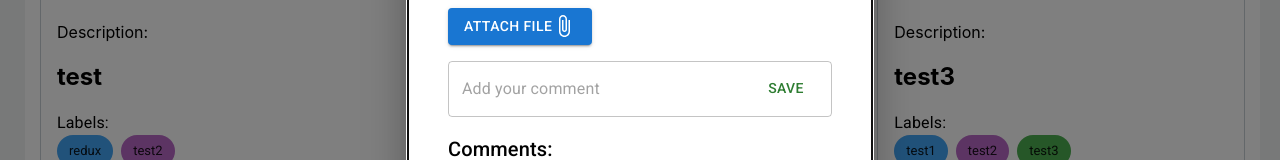
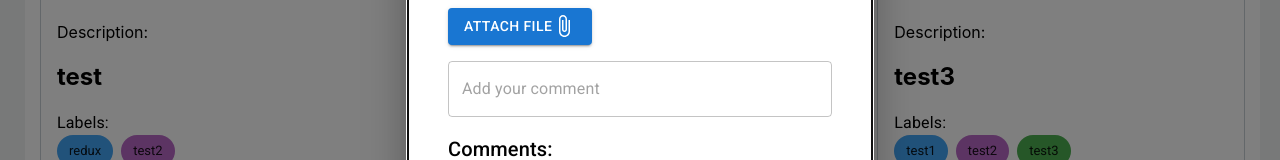
Before and after one commit to milad1367/inter-task-planner, a React (Create React App) app: page /tasks/1 in a window 1280 px wide. Shown: the part 472-632 px from the top of the page. Built offline with nearby package versions, Linux system fonts and the light colour scheme.

Commit message:
feat-Improve SingleTaskForm

```diff
--- a/src/features/tasks/SingleTaskForm.tsx
+++ b/src/features/tasks/SingleTaskForm.tsx
@@ -115,6 +115,8 @@ export const SingleTaskForm = () => {
                 id="outlined-adornment-title"
                 label="Title"
                 endAdornment={
+                  <>
+                    {editedTask?.title !== title && (
                       <Button
                         disableRipple
                         name={"title"}
@@ -124,6 +126,8 @@ export const SingleTaskForm = () => {
                       >
                         Save
                       </Button>
+                    )}
+                  </>
                 }
               />
             </FormControl>
@@ -138,6 +142,8 @@ export const SingleTaskForm = () => {
                 onChange={handleOnChange}
                 value={editedTask?.description}
                 endAdornment={
+                  <>
+                    {editedTask.description !== description && (
                       <Button
                         disableRipple
                         name="description"
@@ -147,6 +153,8 @@ export const SingleTaskForm = () => {
                       >
                         Save
                       </Button>
+                    )}
+                  </>
                 }
               />
             </FormControl>
@@ -193,15 +201,19 @@ export const SingleTaskForm = () => {
                 value={editedTask.comment}
                 placeholder="Add your comment"
                 endAdornment={
+                  <>
+                    {!!editedTask.comment && (
                       <Button
                         disableRipple
                         name="comment"
-                    id="description-save-button"
+                        id="comment-save-button"
                         onClick={onUpdateTask}
                         color="success"
                       >
                         Save
                       </Button>
+                    )}
+                  </>
                 }
               />
             </FormControl>
```
Lines whose indentation alone changed are shown as unchanged.
